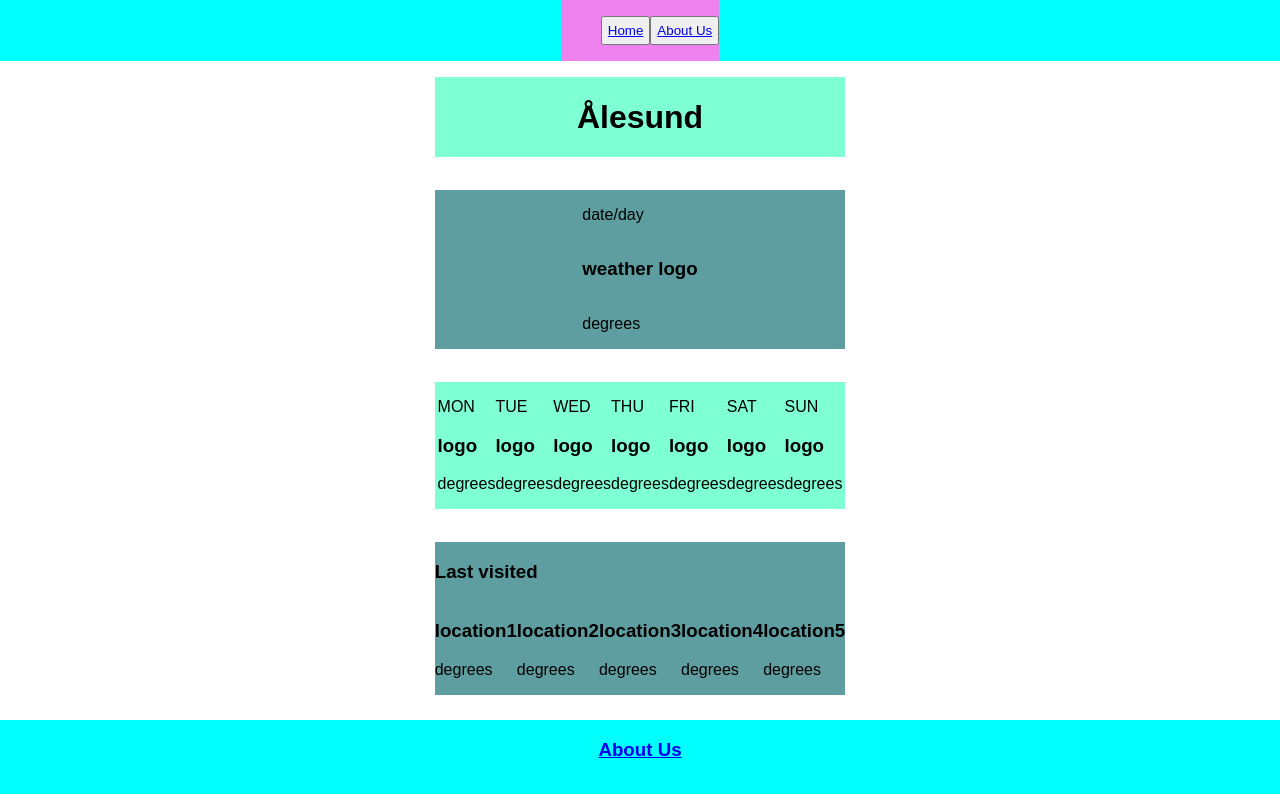
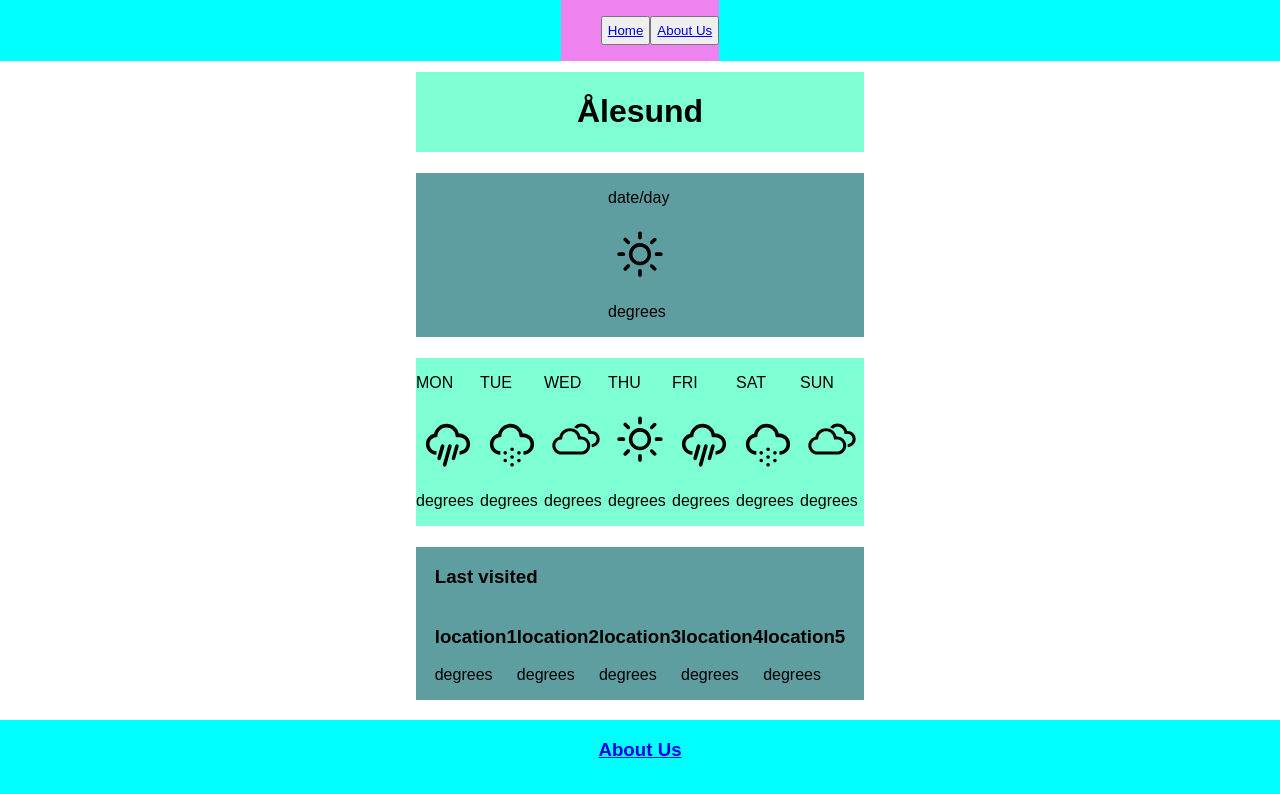
Before and after one commit to eirikimrik/weatherapp, a React (Create React App) app: page / in a window 1280 px wide. Shown: the top 794 px of the page. Built offline with nearby package versions, Linux system fonts and the light colour scheme.

Commit message:
added weather icons. static for now

```diff
--- /dev/null
+++ b/src/WeatherStatus.js
@@ -0,0 +1,27 @@
+import React from 'react';
+import { WiDaySunny, WiCloudy, WiRain, WiSnow } from 'react-icons/wi';
+
+const WeatherStatus = ({ weather }) => {
+    let IconComponent;
+
+    switch (weather) {
+        case 'sunny':
+            IconComponent = WiDaySunny;
+            break;
+        case 'cloudy':
+            IconComponent = WiCloudy;
+            break;
+        case 'rainy':
+            IconComponent = WiRain;
+            break;
+        case 'snowy':
+            IconComponent = WiSnow;
+            break;
+        default:
+            IconComponent = WiDaySunny;
+    }
+
+    return <IconComponent size={64} />;
+};
+
+export default WeatherStatus;
--- a/src/pages/Home.js
+++ b/src/pages/Home.js
@@ -1,8 +1,23 @@
 import React from "react";
 import "./Home.css";
+import WeatherStatus from '../WeatherStatus';
 
 
 function Home() {
+
+
+    const currentWeather = 'sunny';
+    const upcomingWeather = {
+        monday: 'rainy',
+        tuesday: 'snowy',
+        wednesday: 'cloudy',
+        thursday: 'sunny',
+        friday: 'rainy',
+        saturday: 'snowy',
+        sunday: 'cloudy'
+    };
+
+
     return(
         <div className="wrapping">
             <div className="content" >
@@ -11,44 +26,44 @@ function Home() {
                 </div>
                 <div className="currentWeatherContainer">
                     <p>date/day</p>
-                    <h3>weather logo</h3>
+                    <WeatherStatus weather={currentWeather} />
 
                     <p>degrees</p>
                 </div>
                 <div className="upcomingWeatherContainer">
                     <div className="mondaycontainer">
                         <p>MON</p>
-                        <h3>logo</h3>
+                        <WeatherStatus weather={upcomingWeather.monday} />
                         <p>degrees</p>
                     </div>
                     <div className="tuesdaycontainer">
                         <p>TUE</p>
-                        <h3>logo</h3>
+                        <WeatherStatus weather={upcomingWeather.tuesday} />
                         <p>degrees</p>
                     </div>
                     <div className="wednesdaycontainer">
                         <p>WED</p>
-                        <h3>logo</h3>
+                        <WeatherStatus weather={upcomingWeather.wednesday} />
                         <p>degrees</p>
                     </div>
                     <div className="thursdaycontainer">
                         <p>THU</p>
-                        <h3>logo</h3>
+                        <WeatherStatus weather={upcomingWeather.thursday} />
                         <p>degrees</p>
                     </div>
                     <div className="fridaycontainer">
                         <p>FRI</p>
-                        <h3>logo</h3>
+                        <WeatherStatus weather={upcomingWeather.friday} />
                         <p>degrees</p>
                     </div>
                     <div className="saturdaycontainer">
                         <p>SAT</p>
-                        <h3>logo</h3>
+                        <WeatherStatus weather={upcomingWeather.saturday} />
                         <p>degrees</p>
                     </div>
                     <div className="sundaycontainer">
                         <p>SUN</p>
-                        <h3>logo</h3>
+                        <WeatherStatus weather={upcomingWeather.sunday} />
                         <p>degrees</p>
                     </div>
                 </div>
```
